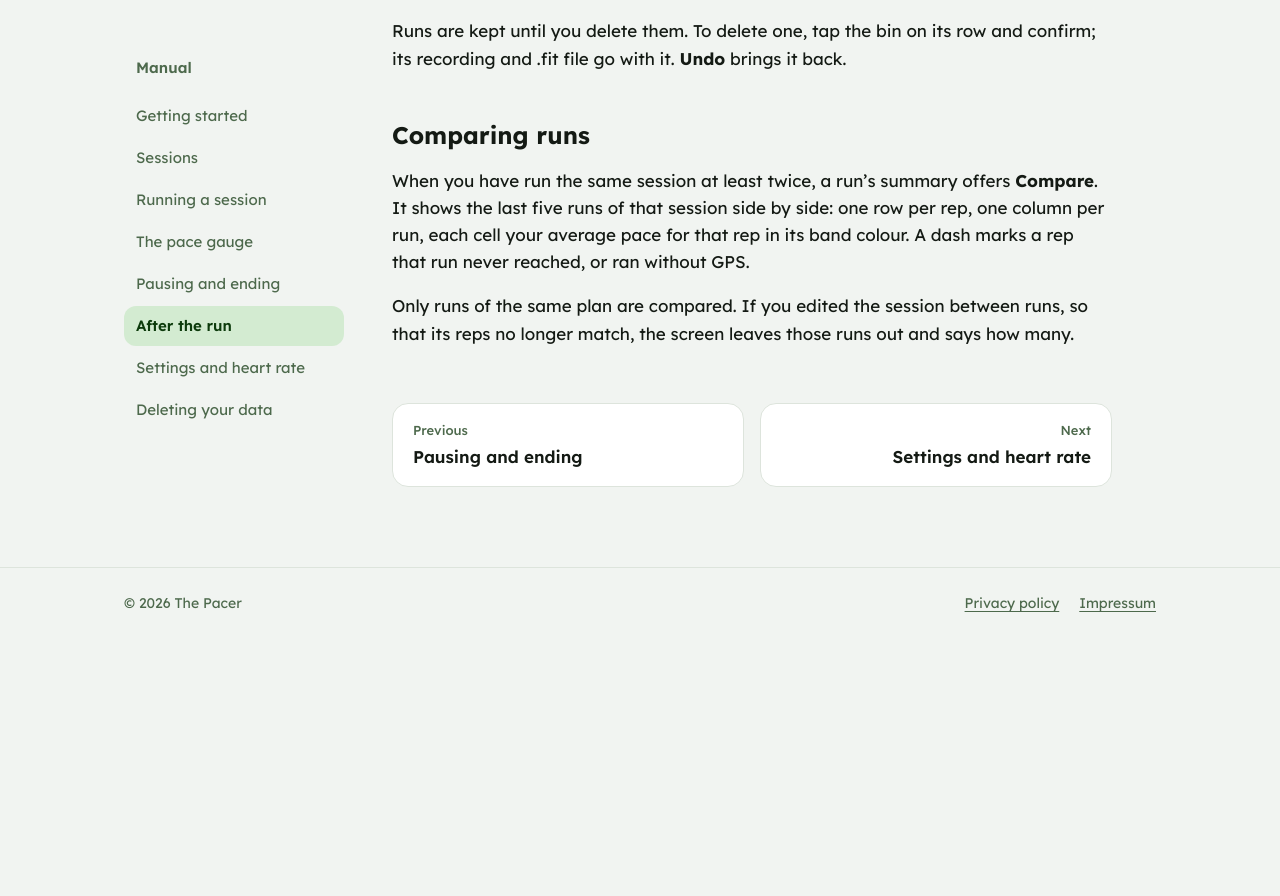
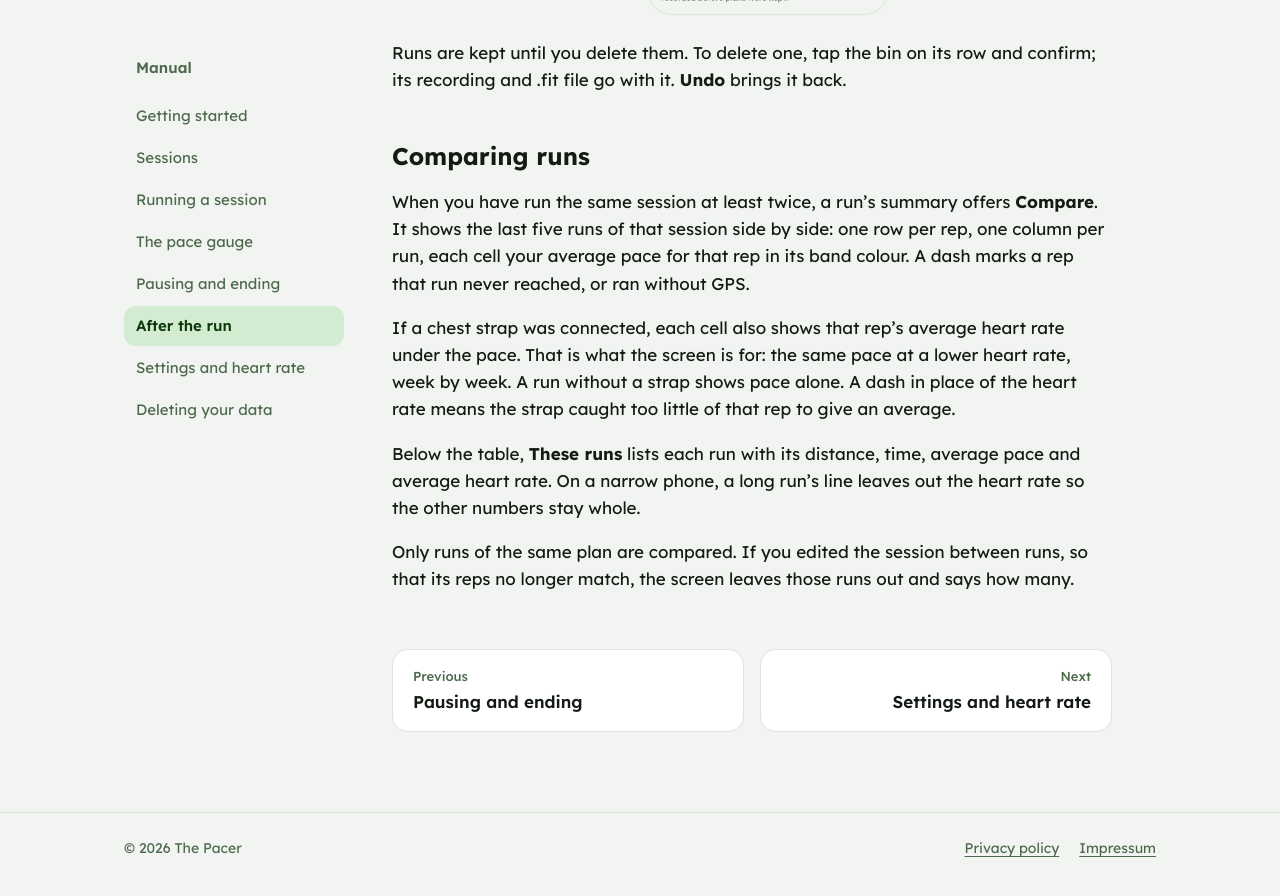
Before and after one commit to joergdietrich/ThePacer-Web, a Jekyll site: the page built from manual/after-the-run.md, in a window 1280 px wide and 900 px high, scrolled down 2356 px. Shown: the top 896 px of the window. Built offline with Jekyll 4.4.1, drawn with Linux system fonts in a browser that asks for light colours; before the commit the page ends 3010 px from its top, so only the background shows below that; some of the changed text lies outside the part shown.

Commit message:
Describe heart rate in the comparison
Co-Authored-By: Claude Opus 5.5 <noreply@anthropic.com>

```diff
--- a/index.html
+++ b/index.html
@@ -116,7 +116,7 @@ description: The Pacer is a running metronome for interval sessions. It plays a
       <div class="card">
         <div class="icon"><svg width="26" height="26" viewBox="0 0 24 24" fill="none" stroke="currentColor" stroke-width="2" stroke-linecap="round" stroke-linejoin="round" aria-hidden="true"><path d="M12 21s-7-4.5-7-10a4 4 0 0 1 7-2.6A4 4 0 0 1 19 11c0 5.5-7 10-7 10z"/></svg></div>
         <h3>Heart rate</h3>
-        <p>Pair a Bluetooth chest strap and the summary shows your heart rate for every rep.</p>
+        <p>Pair a Bluetooth chest strap and the summary shows your heart rate for every rep. The comparison puts it under each rep's pace, week by week.</p>
       </div>
       <div class="card">
         <div class="icon"><svg width="26" height="26" viewBox="0 0 24 24" fill="none" stroke="currentColor" stroke-width="2" stroke-linecap="round" stroke-linejoin="round" aria-hidden="true"><rect x="5" y="11" width="14" height="10" rx="2"/><path d="M8 11V7a4 4 0 0 1 8 0v4"/></svg></div>
@@ -135,7 +135,7 @@ description: The Pacer is a running metronome for interval sessions. It plays a
       </div>
       <div class="phones">
         <img class="phone" src="{{ '/assets/img/screens/35-finish-summary.png' | relative_url }}" width="390" height="1012" alt="The summary after a session, rating each rep against its target pace.">
-        <img class="phone" src="{{ '/assets/img/screens/44-comparison.png' | relative_url }}" width="390" height="844" alt="The same session compared across several weeks, rep by rep.">
+        <img class="phone" src="{{ '/assets/img/screens/44-comparison.png' | relative_url }}" width="390" height="879" alt="The same session compared across several weeks, rep by rep, with heart rate under each pace.">
       </div>
     </div>
   </section>
--- a/manual/after-the-run.md
+++ b/manual/after-the-run.md
@@ -11,7 +11,7 @@ When a session ends, its summary opens.
   <img src="{{ '/assets/img/screens/35-finish-summary.png' | relative_url }}" width="390" height="1012" alt="The summary after a session.">
 </figure>
 
-- **The overall card** shows distance, moving time and average pace. Moving time leaves out pauses. If you paused, a line below gives the total time and the paused time too.
+- **The overall card** shows distance, moving time and average pace. Moving time leaves out pauses. If you paused, a line below gives the total time and the paused time too. A run of an hour or more shows its time with hours, as 1:12:45.
 - **Heart rate**, if a chest strap was connected, adds your average and maximum to the card, and each rep's average beside its target.
 - **Reps** lists every rep, and every recovery that had a target pace, in the order you ran them. Each row shows the target, your average and a chip in the gauge's colours and words. The rating uses the rep's average, not the moment-to-moment pace the gauge showed.
 - **"5 of 6 on pace"** heads the list. If a rep came out off pace while you kept to the beat, the beat may still be learning your stride; it adjusts as you run.
@@ -32,7 +32,7 @@ The Pacer has no account and uploads nothing by itself. Sharing is the only way
 
 <figure>
   <img src="{{ '/assets/img/screens/39-history.png' | relative_url }}" width="390" height="844" alt="The history of runs.">
-  <img src="{{ '/assets/img/screens/44-comparison.png' | relative_url }}" width="390" height="844" alt="One session compared across several runs.">
+  <img src="{{ '/assets/img/screens/44-comparison.png' | relative_url }}" width="390" height="879" alt="One session compared across several runs, with heart rate under each rep's pace.">
 </figure>
 
 Runs are kept until you delete them. To delete one, tap the bin on its row and confirm; its recording and .fit file go with it. **Undo** brings it back.
@@ -41,4 +41,8 @@ Runs are kept until you delete them. To delete one, tap the bin on its row and c
 
 When you have run the same session at least twice, a run's summary offers **Compare**. It shows the last five runs of that session side by side: one row per rep, one column per run, each cell your average pace for that rep in its band colour. A dash marks a rep that run never reached, or ran without GPS.
 
+If a chest strap was connected, each cell also shows that rep's average heart rate under the pace. That is what the screen is for: the same pace at a lower heart rate, week by week. A run without a strap shows pace alone. A dash in place of the heart rate means the strap caught too little of that rep to give an average.
+
+Below the table, **These runs** lists each run with its distance, time, average pace and average heart rate. On a narrow phone, a long run's line leaves out the heart rate so the other numbers stay whole.
+
 Only runs of the same plan are compared. If you edited the session between runs, so that its reps no longer match, the screen leaves those runs out and says how many.
```
Also changed, not shown: manual/settings.md (+1 -1 lines), assets/img/screens/43-run-detail.png, assets/img/screens/44-comparison.png.
